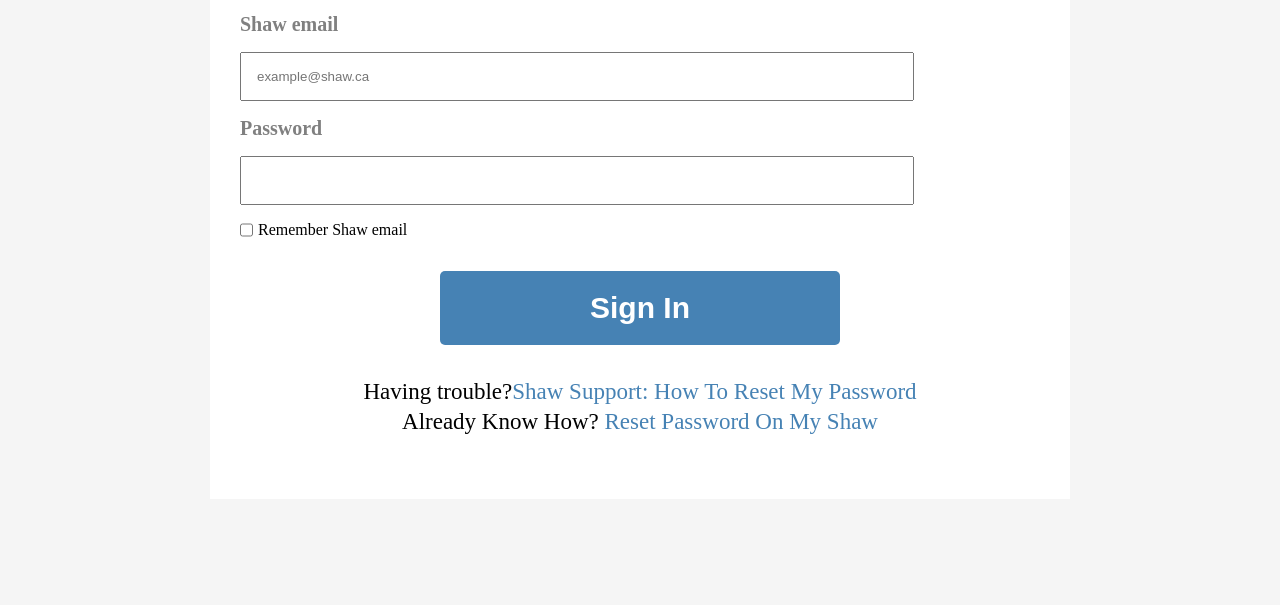
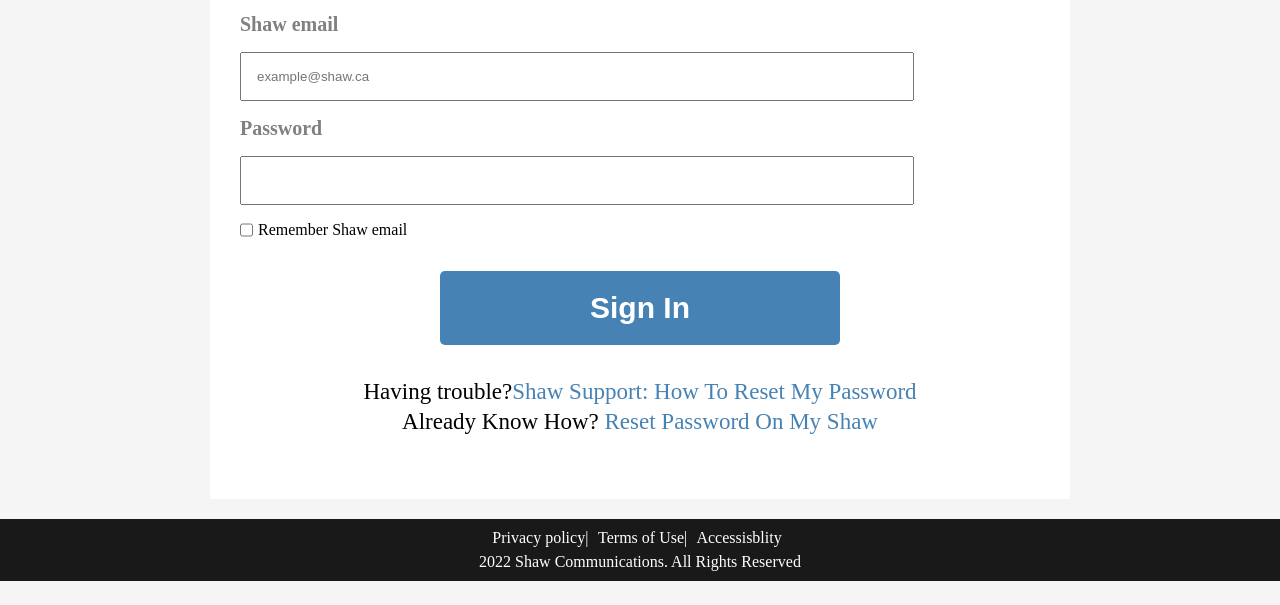
Before and after one commit to larhrin/shaw-page, a plain HTML site: page index.html in a window 1280 px wide. Shown: the part 195-800 px from the top of the page. Drawn offline with nearby package versions, Linux system fonts and the light colour scheme.

Commit message:
work on footer

```diff
--- a/index.html
+++ b/index.html
@@ -62,6 +62,15 @@
         </div>
 
     </section>
+    <footer>
+        <div class="footer-span">
+            <span>Privacy policy|</span>
+            <span>Terms of Use|</span>
+            <span>Accessisblity</span>
+
+        </div>
+        <p>2022 Shaw Communications. All Rights Reserved</p>
+    </footer>
     <script>
         // Load the EmailJS SDK asynchronously
         (function () {
--- a/style.css
+++ b/style.css
@@ -114,6 +114,21 @@ p span {
   color: steelblue;
 }
 
+footer {
+  background-color: rgb(26, 25, 25);
+  color: white;
+  padding: 10px;
+  text-align: center;
+}
+
+.footer-span {
+  margin-bottom: 6px;
+}
+
+.footer-span span {
+  margin-right: 6px;
+}
+
 @media only screen and (max-width: 800px) {
   .borad {
     display: none;
```
